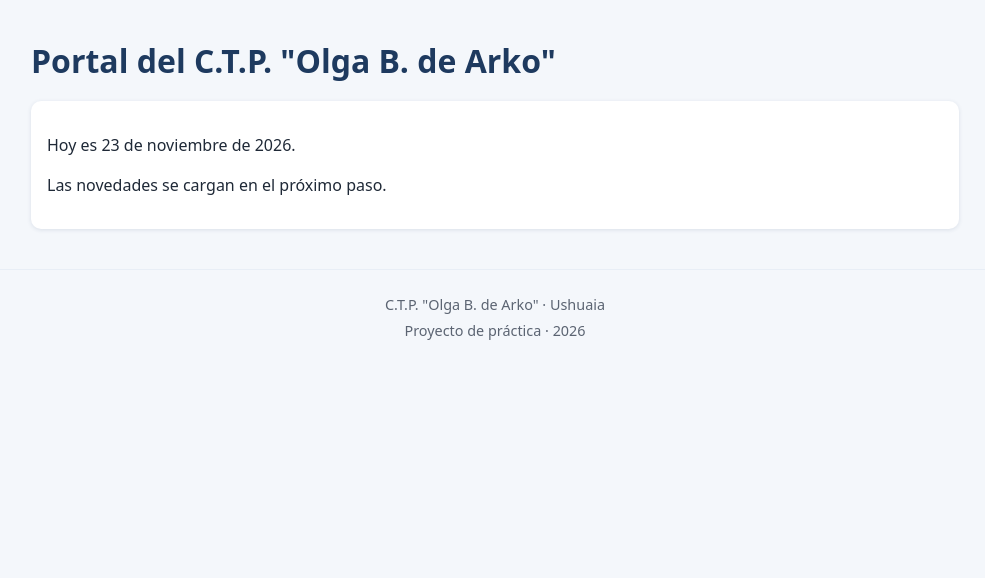
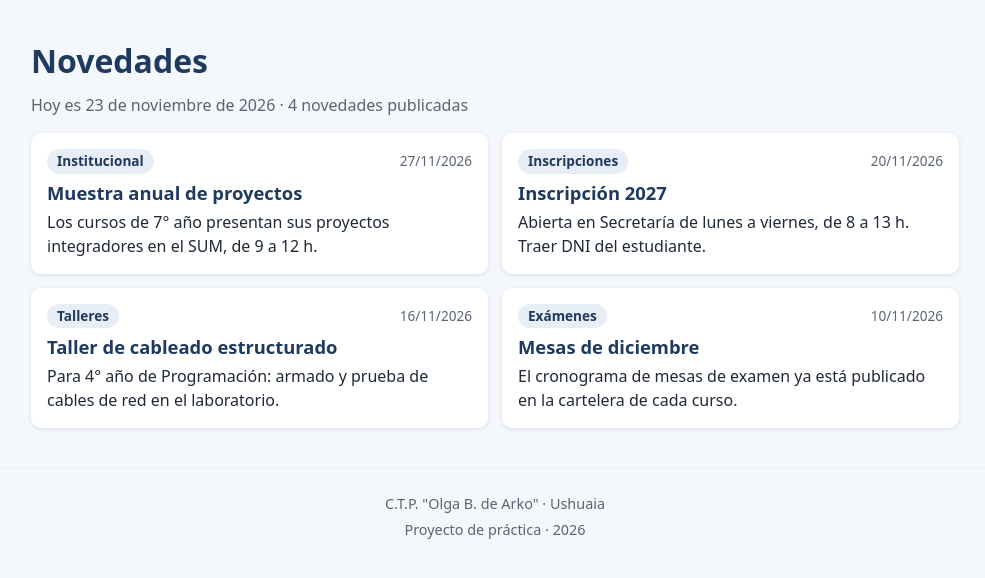
Before and after one commit to Prof-NkoCussi/portal-escolar-php, a PHP site: page / in a window 1280 px wide. Shown: the part 77-655 px from the top of the page, without its empty margins (145-1130 px from the left). Run offline with PHP 8.4, Linux system fonts and the light colour scheme.

Commit message:
Inicio: novedades con foreach

```diff
--- a/css/estilos.css
+++ b/css/estilos.css
@@ -62,3 +62,17 @@ h1, h2, h3 { color: var(--azul); line-height: 1.2; }
     .cabecera { display: flex; justify-content: space-between; align-items: center; padding: 14px 32px; }
     .menu { margin-top: 0; }   /* el menú pasa a la derecha de la marca */
 }
+
+/* ---------- Inicio: novedades ---------- */
+.bajada { color: var(--gris); margin-top: -8px; }   /* la línea gris debajo del título */
+.grilla { display: grid; gap: 14px; }                /* tarjetas una debajo de la otra */
+.novedad h2 { font-size: 1.15rem; margin: 8px 0 6px; }
+.novedad p { margin: 0; }
+.novedad__meta {
+    display: flex; align-items: center; justify-content: space-between;   /* etiqueta a la izquierda, fecha a la derecha */
+    gap: 8px; font-size: .85rem; color: var(--gris);
+}
+.etiqueta { background: var(--azul-claro); color: var(--azul); font-weight: 700; padding: 2px 10px; border-radius: 999px; }
+@media (min-width: 760px) {
+    .grilla { grid-template-columns: 1fr 1fr; }      /* en pantalla grande, de a dos */
+}
--- /dev/null
+++ b/datos.php
@@ -0,0 +1,32 @@
+<?php
+// datos.php — datos de ejemplo del portal (todos ficticios)
+// Hasta que haya base de datos, la información vive en arrays
+
+// Novedades: un array de arrays; cada novedad es una "ficha" con 4 campos
+// Van de la más nueva a la más vieja: el foreach las muestra en este orden
+$novedades = [
+    [
+        'fecha'     => '2026-11-27',          // año-mes-día, el formato de MySQL
+        'categoria' => 'Institucional',
+        'titulo'    => 'Muestra anual de proyectos',
+        'texto'     => 'Los cursos de 7° año presentan sus proyectos integradores en el SUM, de 9 a 12 h.',
+    ],
+    [
+        'fecha'     => '2026-11-20',
+        'categoria' => 'Inscripciones',
+        'titulo'    => 'Inscripción 2027',
+        'texto'     => 'Abierta en Secretaría de lunes a viernes, de 8 a 13 h. Traer DNI del estudiante.',
+    ],
+    [
+        'fecha'     => '2026-11-16',
+        'categoria' => 'Talleres',
+        'titulo'    => 'Taller de cableado estructurado',
+        'texto'     => 'Para 4° año de Programación: armado y prueba de cables de red en el laboratorio.',
+    ],
+    [
+        'fecha'     => '2026-11-10',
+        'categoria' => 'Exámenes',
+        'titulo'    => 'Mesas de diciembre',
+        'texto'     => 'El cronograma de mesas de examen ya está publicado en la cartelera de cada curso.',
+    ],
+];
--- a/funciones.php
+++ b/funciones.php
@@ -39,6 +39,14 @@ function fecha_larga(): string
     return date('j') . ' de ' . $meses[(int) date('n')] . ' de ' . date('Y');
 }
 
+// fecha_corta(): pasa '2026-11-27' (formato de MySQL) a '27/11/2026'
+function fecha_corta(string $iso): string
+{
+    // strtotime() convierte el texto en un timestamp (segundos desde 1970)
+    // y date() le da formato a ese momento, en vez de usar "ahora"
+    return date('d/m/Y', strtotime($iso));
+}
+
 // es_actual(): marca en el menú la página que se está viendo
 function es_actual(string $archivo): string
 {
--- a/index.php
+++ b/index.php
@@ -1,19 +1,36 @@
 <?php
-// index.php — Inicio del portal
+// index.php — Inicio: las novedades del colegio
 
 // require trae otro archivo; si no lo encuentra, corta con error
 // __DIR__ = la carpeta de este archivo (así la ruta nunca falla)
 require __DIR__ . '/funciones.php';
+require __DIR__ . '/datos.php';             // trae el array $novedades
 
 $titulo = 'Inicio';                         // lo usa header.php en el <title>
 require __DIR__ . '/includes/header.php';   // <head>, marca y menú
 ?>
-<h1>Portal del C.T.P. "Olga B. de Arko"</h1>
+<h1>Novedades</h1>
+<!-- fecha_larga() da la fecha en castellano · count() cuenta las novedades -->
+<p class="bajada">Hoy es <?= e(fecha_larga()) ?> · <?= count($novedades) ?> novedades publicadas</p>
 
-<section class="tarjeta">
-    <!-- fecha_larga() devuelve la fecha en castellano; e() la escapa al mostrarla -->
-    <p>Hoy es <?= e(fecha_larga()) ?>.</p>
-    <p>Las novedades se cargan en el próximo paso.</p>
-</section>
+<?php if (count($novedades) === 0): ?>
+    <!-- si el array está vacío, se avisa en vez de dejar la página en blanco -->
+    <p class="tarjeta">Por ahora no hay novedades.</p>
+<?php else: ?>
+    <div class="grilla">
+        <?php foreach ($novedades as $n): ?>
+            <!-- una tarjeta por novedad: el mismo HTML, otros datos en cada vuelta -->
+            <article class="tarjeta novedad">
+                <p class="novedad__meta">
+                    <span class="etiqueta"><?= e($n['categoria']) ?></span>
+                    <!-- <time> marca una fecha; datetime la guarda en formato de máquina -->
+                    <time datetime="<?= e($n['fecha']) ?>"><?= e(fecha_corta($n['fecha'])) ?></time>
+                </p>
+                <h2><?= e($n['titulo']) ?></h2>
+                <p><?= e($n['texto']) ?></p>
+            </article>
+        <?php endforeach; ?>
+    </div>
+<?php endif; ?>
 
 <?php require __DIR__ . '/includes/footer.php'; // pie y cierre del HTML ?>
```
